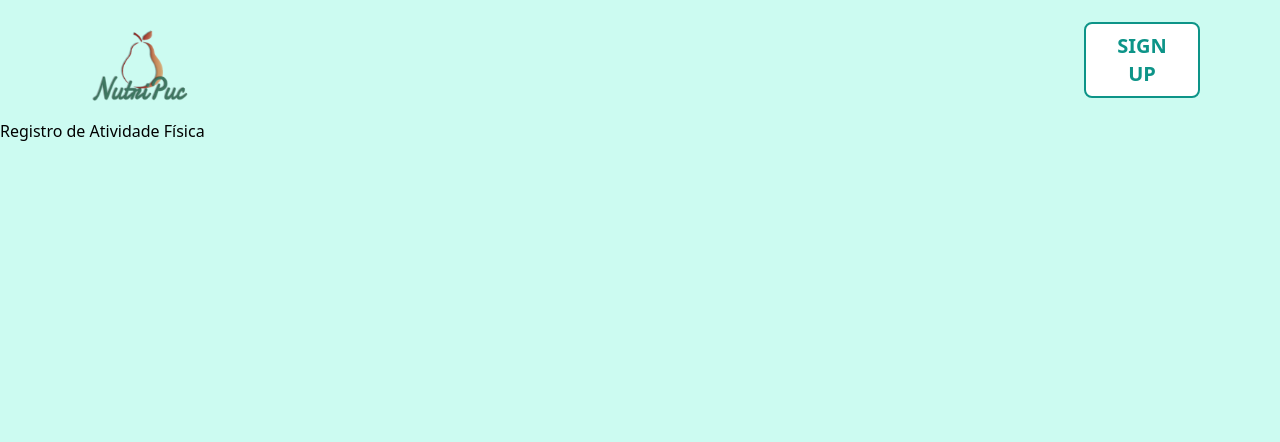
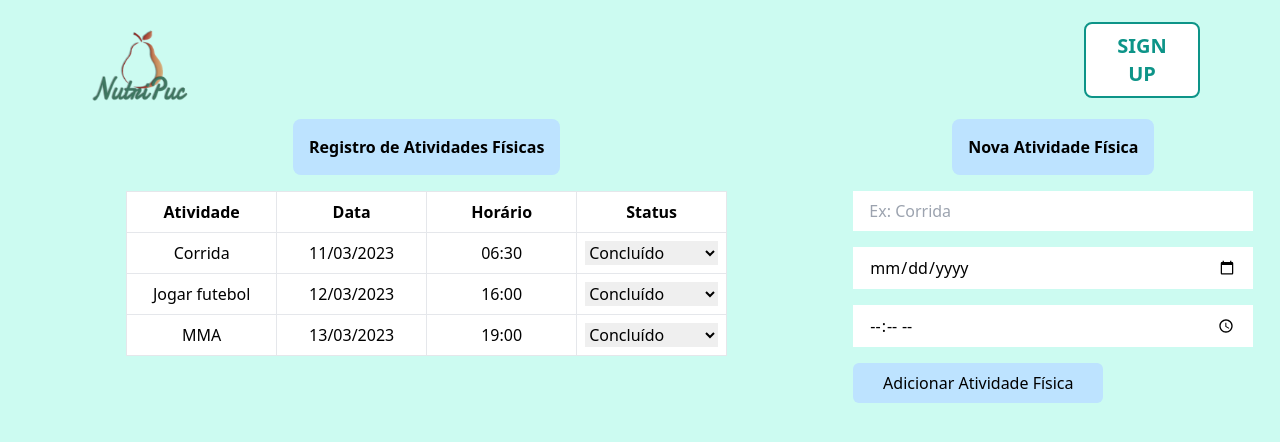
Before and after one commit to ICEI-PUC-Minas-PMV-SInt/projeto-nutripuc-pucminas-spi-23.1-e2-g1, a Next.js app in the folder src/web/: page /dashboard/atividade-fisica in a window 1280 px wide. Shown: the top 442 px of the page. Built offline with nearby package versions, Linux system fonts and the light colour scheme.

Commit message:
feat: registro de atividades físicas

```diff
--- a/src/web/src/app/dashboard/atividade-fisica/page.jsx
+++ b/src/web/src/app/dashboard/atividade-fisica/page.jsx
@@ -1,9 +1,104 @@
+'use client'
+import { useState } from "react";
+
 function AtividadeFisica() {
+  const [novaAtividade, setNovaAtividade] = useState({
+    nome: '',
+    data: '',
+    horario: ''
+  });
+
+  const [atividades, setAtividades] = useState([
+    {
+      nome: 'Corrida',
+      data: '11/03/2023',
+      horario: '06:30'
+    },
+    {
+      nome: 'Jogar futebol',
+      data: '12/03/2023',
+      horario: '16:00'
+    },
+    {
+      nome: 'MMA',
+      data: '13/03/2023',
+      horario: '19:00'
+    },
+  ]);
+
+  const editarAtividade = (event) => {
+    setNovaAtividade({
+      ...novaAtividade,
+      [event.target.name]: event.target.value
+    });
+  }
+
+  const corrigirData = (dataComTraco) => {
+    const novaData = dataComTraco.split('-');
+    return `${novaData[2]}/${novaData[1]}/${novaData[0]}`;
+  };
+
+  const adicionarAtividade = () => {
+    setAtividades([
+      ...atividades,
+      {
+        nome: novaAtividade.nome,
+        data: corrigirData(novaAtividade.data),
+        horario: novaAtividade.horario
+      }
+    ])
+
+    setNovaAtividade({
+      nome: '',
+      data: '',
+      horario: ''
+    });
+  }
 
   return (
-    <div>
-      Registro de Atividade Física
-    </div>
+    <div className="flex">
+      <div className="col-esquerda flex flex-col wrap w-2/3">
+        <h1 className="mx-auto mb-4 bg-theme-blue p-4 rounded-lg font-bold">Registro de Atividades Físicas</h1>
+        <div className="mx-auto">
+          <table className="table table-auto bg-white ">
+            <thead>
+              <tr>
+                <th className="border border-spacing-y-2 text-center min-w-[150px] p-2">Atividade</th>
+                <th className="border border-spacing-y-2 text-center min-w-[150px] p-2">Data</th>
+                <th className="border border-spacing-y-2 text-center min-w-[150px] p-2">Horário</th>
+                <th className="border border-spacing-y-2 text-center min-w-[150px] p-2">Status</th>
+              </tr>
+            </thead>
+            <tbody>
+              {atividades.map(atividade =>
+                <tr key={atividade.nome + Math.random()}>
+                  <td className="border text-center min-w-[150px] p-2">{atividade.nome}</td>
+                  <td className="border text-center min-w-[150px] p-2">{atividade.data}</td>
+                  <td className="border text-center min-w-[150px] p-2">{atividade.horario}</td>
+                  <td className="border text-center min-w-[150px] p-2">
+                    <select className="w-full select:bg-teal-500" name="status">
+                      <option value="Concluído">Concluído</option>
+                      <option value="Pendente">Pendente</option>
+                    </select>
+                  </td>
+                </tr>
+              )}
+            </tbody>
+          </table>
+        </div>
+      </div>
+      <div className="col-esquerda flex flex-col wrap w-1/3 max-w-[400px]">
+        <h2 className="mb-4 mx-auto bg-theme-blue p-4 rounded-lg font-bold">Nova Atividade Física</h2>
+        <div>
+          <form>
+            <input type="text" value={novaAtividade.nome} onChange={editarAtividade} name="nome" id="atividade-nome" placeholder="Ex: Corrida" className="px-4 py-2 mb-4 w-full" />
+            <input type="date" value={novaAtividade.data} onChange={editarAtividade} name="data" id="atividade-nome" placeholder="Escolha uma Data" className="px-4 py-2 mb-4 w-full bg-white" />
+            <input type="time" value={novaAtividade.horario} onChange={editarAtividade} name="horario" id="atividade-nome" placeholder="Escolha um Horário" className="px-4 py-2 mb-4 w-full" />
+            <button onClick={adicionarAtividade} type="button" className="mx-auto bg-theme-blue w-[250px] p-2 rounded-md hover:bg-teal-500 active:translate-y-0.5">Adicionar Atividade Física</button>
+          </form>
+        </div>
+      </div>
+    </div >
   )
 }
 
--- a/src/web/src/app/page.jsx
+++ b/src/web/src/app/page.jsx
@@ -23,9 +23,9 @@ export default function Home() {
           <input type="password" placeholder="Senha" id="password" className='w-full px-4 py-2 rounded-md' />
 
           <button className='block w-full bg-teal-500 hover:bg-teal-600 rounded-md mt-8 text-white font-bold tracking-wider p-4 text-2xl'>Entrar</button>
-          <fieldset class="border-t border-slate-400 text-center py-4 mt-8">
-            <legend class="mx-auto px-4 text-slate-400 text-2xl italic">Não tem cadastro?</legend>
-            <Link href="/sign-up" class="text-teal-500 text-lg hover:text-white">Faça cadastro agora</Link>
+          <fieldset className="border-t border-slate-400 text-center py-4 mt-8">
+            <legend className="mx-auto px-4 text-slate-400 text-2xl italic">Não tem cadastro?</legend>
+            <Link href="/sign-up" className="text-teal-500 text-lg hover:text-white">Faça cadastro agora</Link>
           </fieldset>
         </form>
       </div>
```
